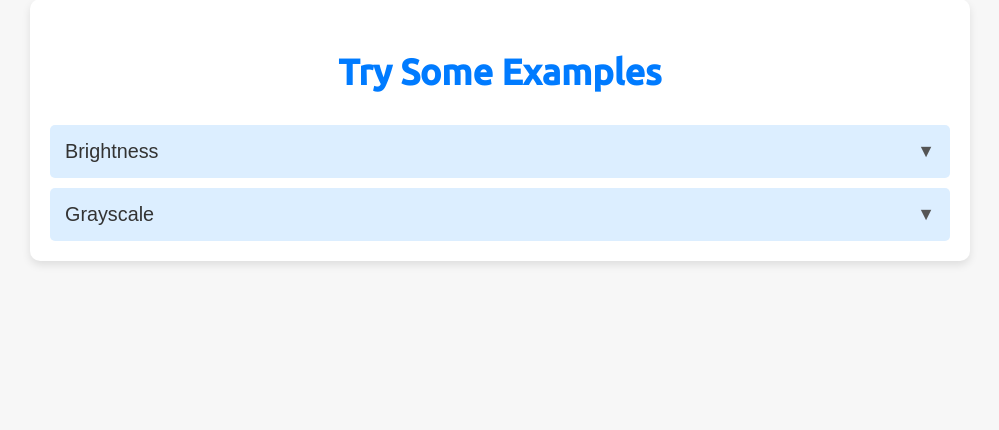
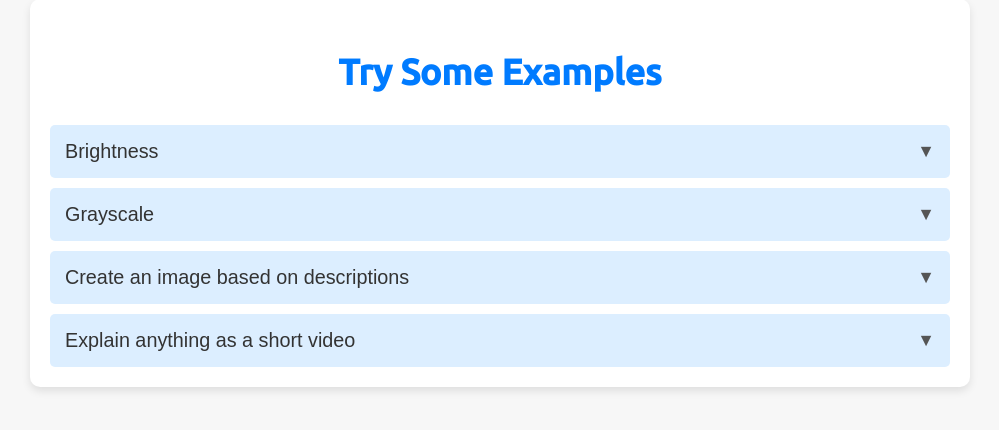
Before and after one commit to ricardoandre97/tensors-toolbox, a Flask app: page /try-some-examples in a window 1280 px wide. Shown: the part 81-511 px from the top of the page, without its empty margins (140-1139 px from the left). Run offline with Flask 3, Linux system fonts and the light colour scheme.

Commit message:
Update try-some-examples.html

```diff
--- a/templates/try-some-examples.html
+++ b/templates/try-some-examples.html
@@ -338,6 +338,26 @@ return jsonify({
 })</pre>
             </div>
         </div>
+        <div class="collapsible-container">
+          <button class="collapsible">Create an image based on descriptions</button>
+          <div class="content">
+            <label for="imagePrompt">Type anything you'd like to see as an image</label>
+            <input type="text" id="imagePrompt" placeholder="e.g., A beautiful castle made with tensors" style="width: 100%; margin-top: 8px;" />
+            <button id="generateImageBtn" style="margin-top: 8px;">Go!</button>
+            <div id="imageStatus" style="margin-top: 10px; font-style: italic;"></div>
+          </div>
+        </div>
+
+        <div class="collapsible-container">
+          <button class="collapsible">Explain anything as a short video</button>
+          <div class="content">
+            <label for="videoPrompt">Type anything you would like me to explain:</label>
+            <input type="text" id="videoPrompt" placeholder="e.g., Explain tensors in 30 seconds" style="width: 100%; margin-top: 8px;" />
+            <button id="generateVideoBtn" style="margin-top: 8px;">Go!</button>
+            <div id="videoStatus" style="margin-top: 10px; font-style: italic;"></div>
+          </div>
+        </div>
+
     </div>
 </body>
 </html>
```
